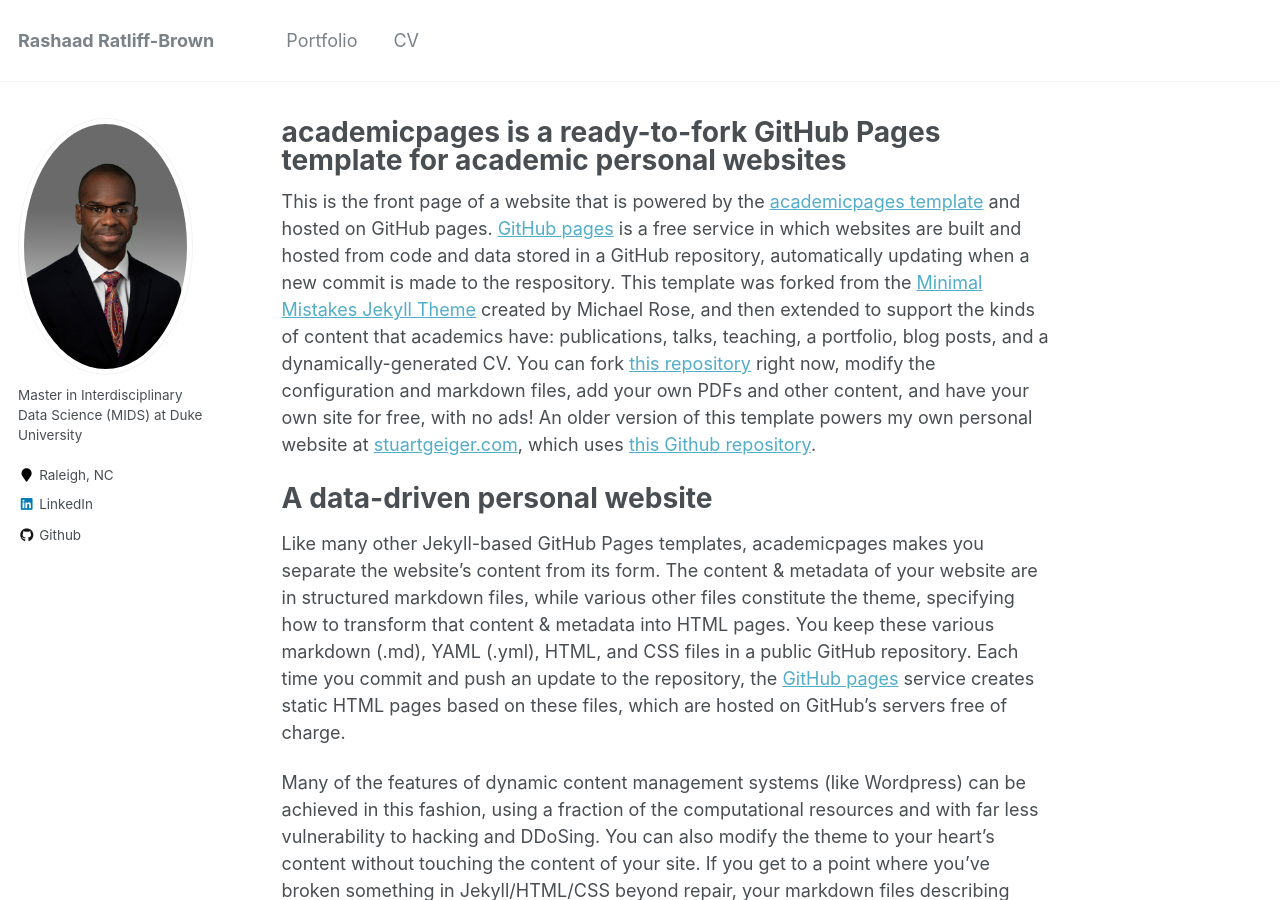
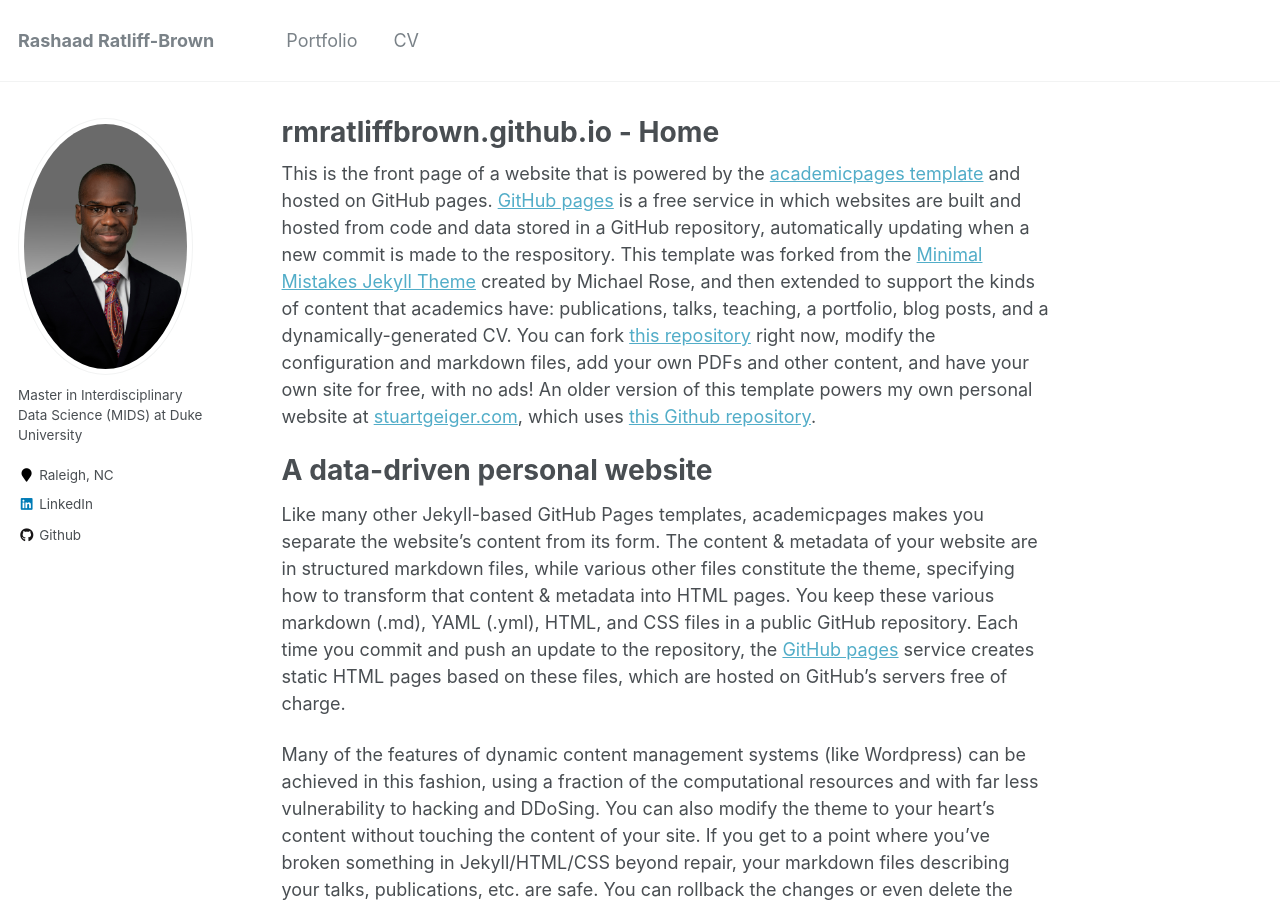
Before and after one commit to caratliff/caratliff.github.io, a Jekyll site: the page built from _pages/about.md, in a window 1280 px wide and 900 px high. Built offline with Jekyll 4.4.1, drawn with Linux system fonts in a browser that asks for light colours.

Commit message:
Update about.md

```diff
--- a/_pages/about.md
+++ b/_pages/about.md
@@ -1,6 +1,6 @@
 ---
 permalink: /
-title: "academicpages is a ready-to-fork GitHub Pages template for academic personal websites"
+title: "rmratliffbrown.github.io - Home"
 excerpt: "About me"
 author_profile: true
 redirect_from:
```
